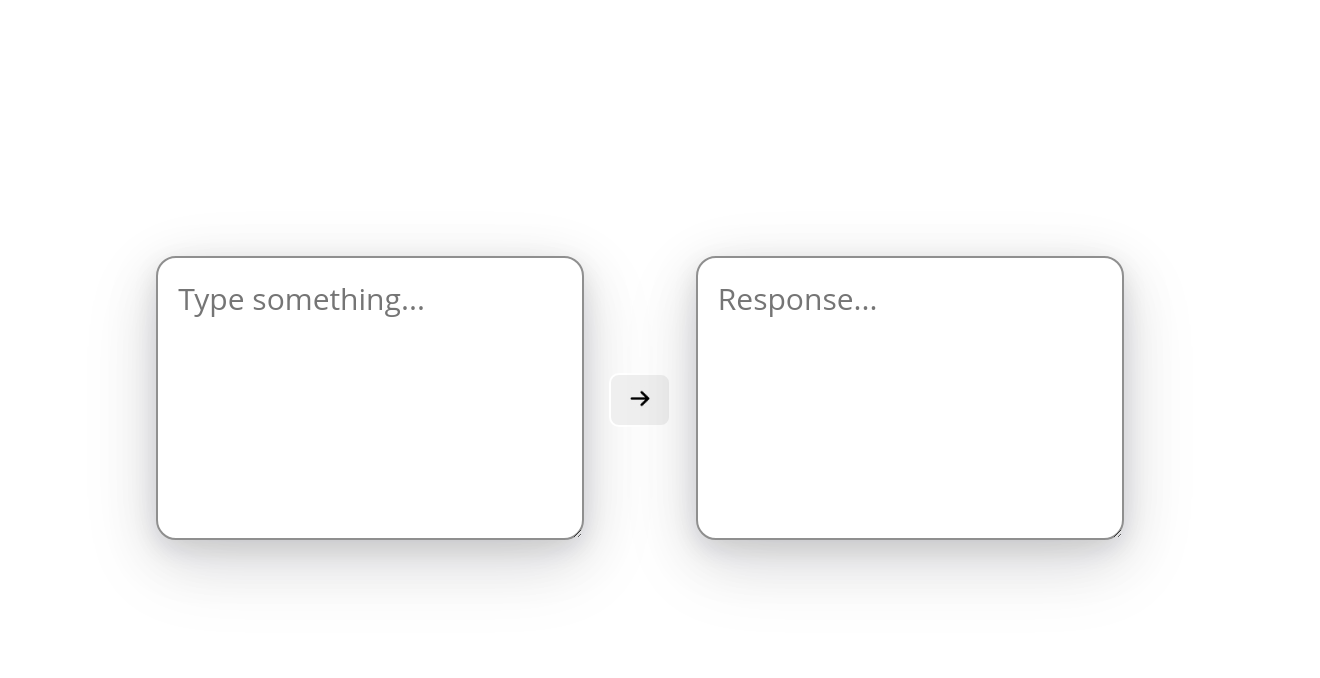
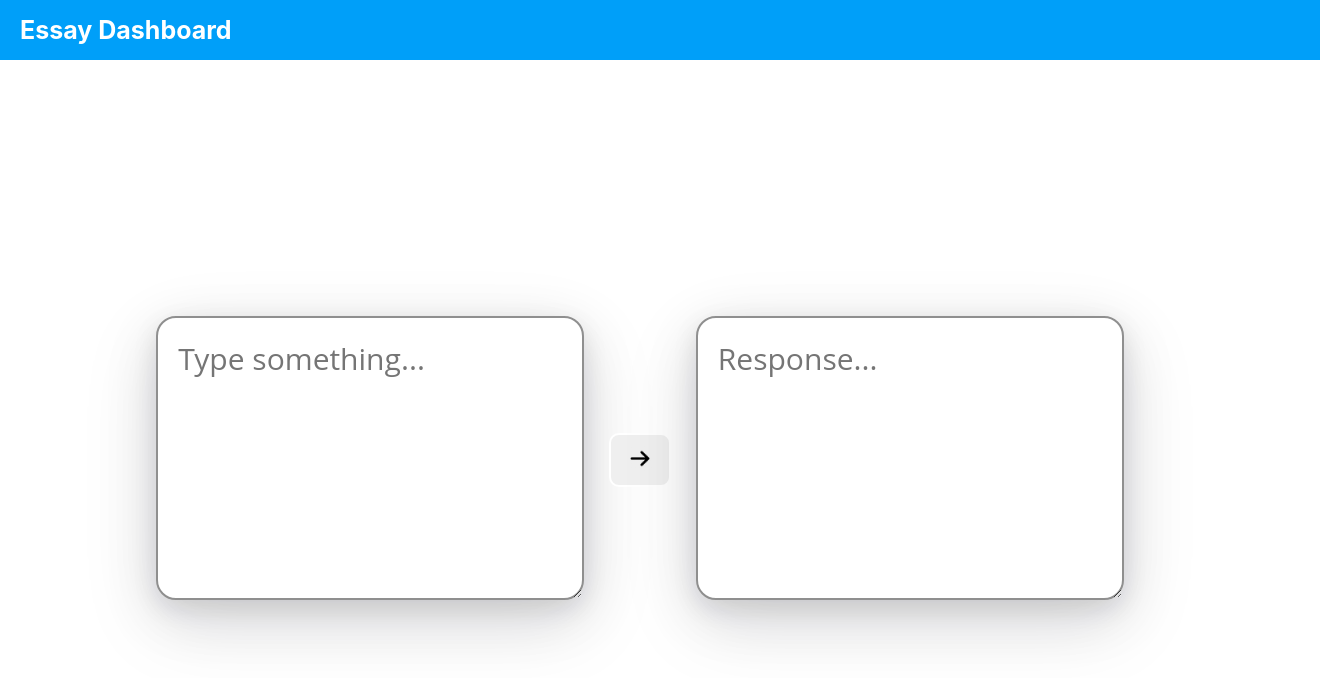
Before and after one commit to jakob-bjorner/essay-dashboard, a React (Create React App) app in the folder essay-dashboard/: page / in a window 1280 px wide. Shown: the top 678 px of the page, 1320 px wide, since content can reach past the window. Built offline with nearby package versions, Linux system fonts and the light colour scheme.

Commit message:
added header

```diff
--- a/essay-dashboard/src/App.css
+++ b/essay-dashboard/src/App.css
@@ -2,6 +2,23 @@
 	text-align: center;
 	height: 100vh;
 	width: 100vw;
+}
+.essay-header {
+	width: 100vw;
+	height: 60px;
+	background-color: #009FF9;
+	padding-left: 20px;
+	padding-right: 20px;
+	text-align: left;
+	color: white;
+	font-size: 25px;
+	font-weight: bold;
+	justify-content: center;
+	align-items: center;
+	display: flex;
+}
+.title {
+	flex: auto;
 }
 
 .App-header {
--- a/essay-dashboard/src/App.js
+++ b/essay-dashboard/src/App.js
@@ -13,6 +13,11 @@ function App() {
 	}
 	return (
 		<div className="App">
+			<div className="essay-header">
+				<div className="title">
+				Essay Dashboard
+			</div>
+			</div>
 			<div className="text-box">
 				<div className="text-input-output">
 					<form>
```
